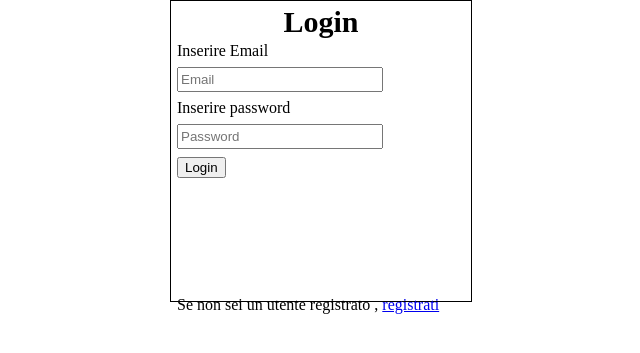
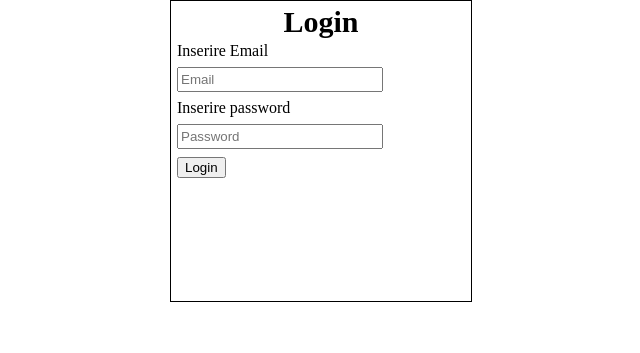
Before and after one commit to Fra0027/AthenaGit, a PHP site: page /login.php in a window 1280 px wide. Shown: the top 353 px of the page, without its empty margins (319-959 px from the left). Run offline with PHP 8.4, Linux system fonts and the light colour scheme.

Commit message:
Tolto il registrare

```diff
--- a/login.php
+++ b/login.php
@@ -22,9 +22,6 @@
 					<input type="text" name="pass" placeholder="Password" />	<br>
 					<input type="submit" name="b" value="Login" />	<br>
 				</form>
-				<div class="reg">
-					Se non sei un utente registrato , <a href="Registrazione.php"> registrati </a>
-				</div>
 			</div>
 		</div>
 
```
